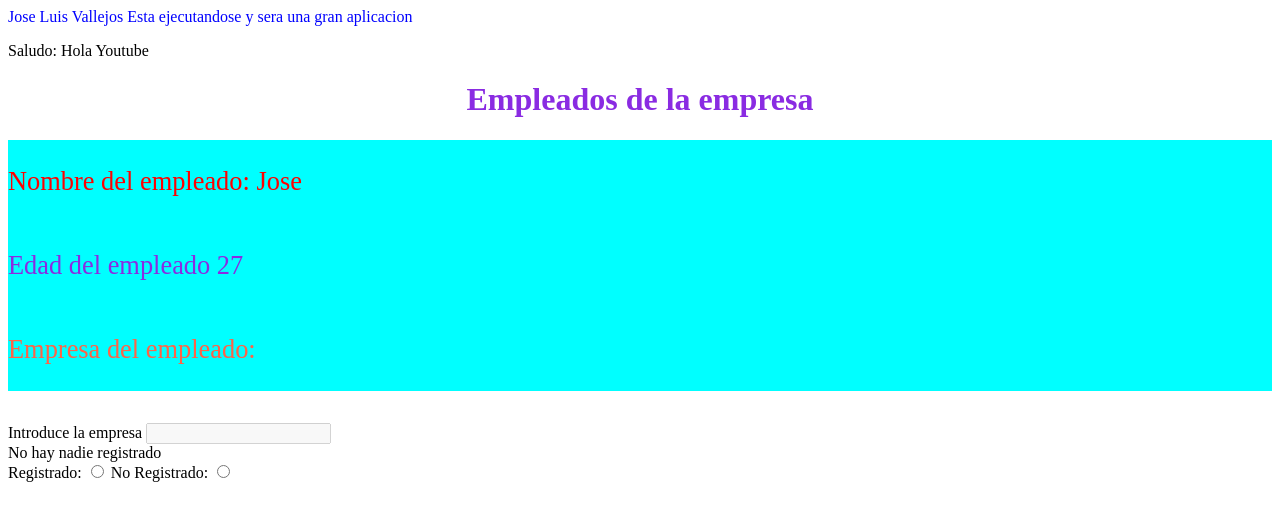
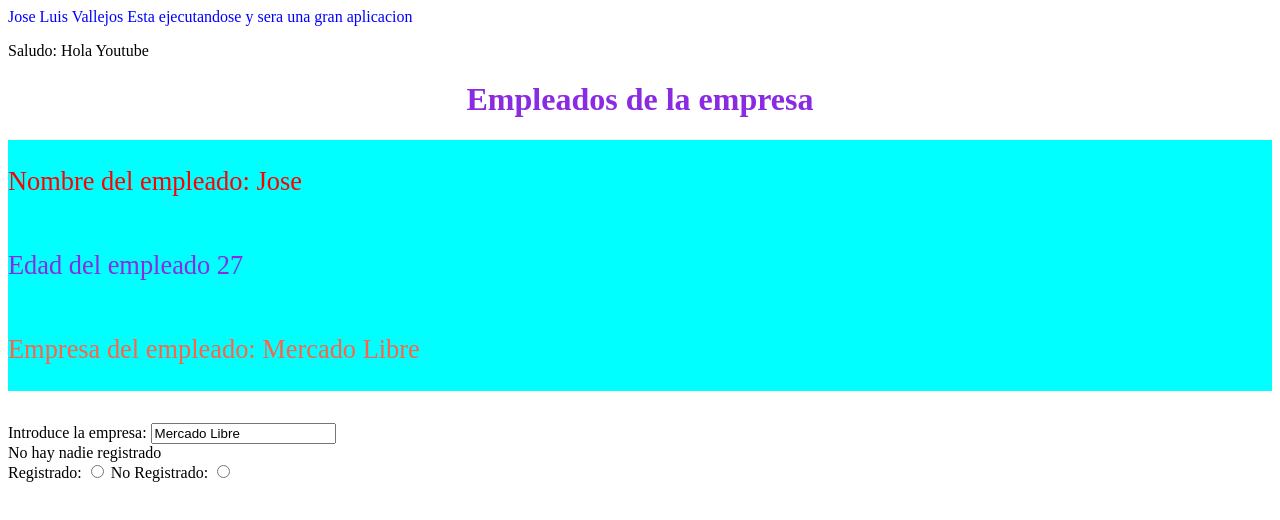
Before and after one commit to NikolaiKoz/Angular---Practice, an Angular app in the folder Angular-first-project/: page / in a window 1280 px wide. Shown: the top 520 px of the page. Built offline with nearby package versions, Linux system fonts and the light colour scheme.

Commit message:
feat: :zap: Binding bidireccional.

```diff
--- a/Angular-first-project/src/app/app.module.ts
+++ b/Angular-first-project/src/app/app.module.ts
@@ -5,12 +5,13 @@
 import { EmpleadosComponent } from "./empleados/empleados.component";
 import { EmpleadoComponent } from './empleado/empleado.component';
 import { EjemploTirarComponent } from './ejemplo-tirar/ejemplo-tirar.component';
+import { FormsModule } from '@angular/forms';
 
 @NgModule({
   declarations: [
     AppComponent, EmpleadosComponent, EmpleadoComponent, EjemploTirarComponent],
   imports: [
-    BrowserModule
+    BrowserModule, FormsModule
   ],
   providers: [],
   bootstrap: [AppComponent]
--- a/Angular-first-project/src/app/empleado/empleado.component.html
+++ b/Angular-first-project/src/app/empleado/empleado.component.html
@@ -1,10 +1,14 @@
 <div class="empleado">
     <p class="empleado__nombre">Nombre del empleado: {{getNombre()}}</p>
     <p class="empleado__edad">Edad del empleado {{getEdad()}}</p>
-    <p class="empleado__empresa">Empresa del empleado: {{empresa.value}}</p>
+    <p class="empleado__empresa">Empresa del empleado: {{empresa}}</p>
 </div>
 
-Introduce la empresa <input type="text" [disabled] = "habilitacionCuadro" #empresa (keyup)="0"> <br>
+
+Introduce la empresa: <input type="text" [(ngModel)]="empresa">
+<br>
+
+<!-- Introduce la empresa <input type="text" [disabled] = "habilitacionCuadro" #empresa (keyup)="0"> <br> -->
 
 
 <!-- <input type="button" value="Dale!" (click)="llamaEmpresa(empresa.value)"/> -->
--- a/Angular-first-project/src/app/empleado/empleado.component.ts
+++ b/Angular-first-project/src/app/empleado/empleado.component.ts
@@ -15,7 +15,8 @@
 
   private nombre: string = "Jose";
   private edad: number = 27;
-  //private empresa: string = "Autonomo con un suenio";
+  empresa: string = "Mercado Libre";
+
 
 
   getNombre(){
@@ -34,7 +35,7 @@
 
   llamaEmpresa(value: string){}
 
-  habilitacionCuadro: boolean = true;
+  habilitacionCuadro: boolean = false;
 
   userRegistrado: boolean = false;
 
```
